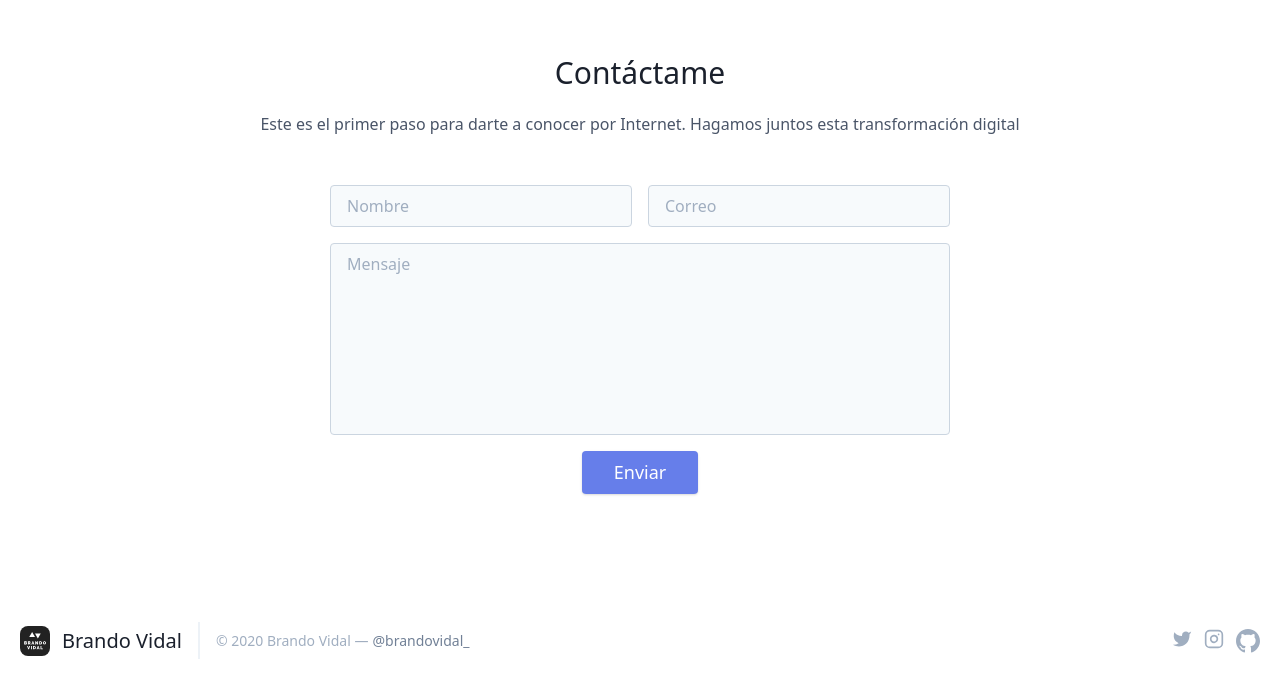
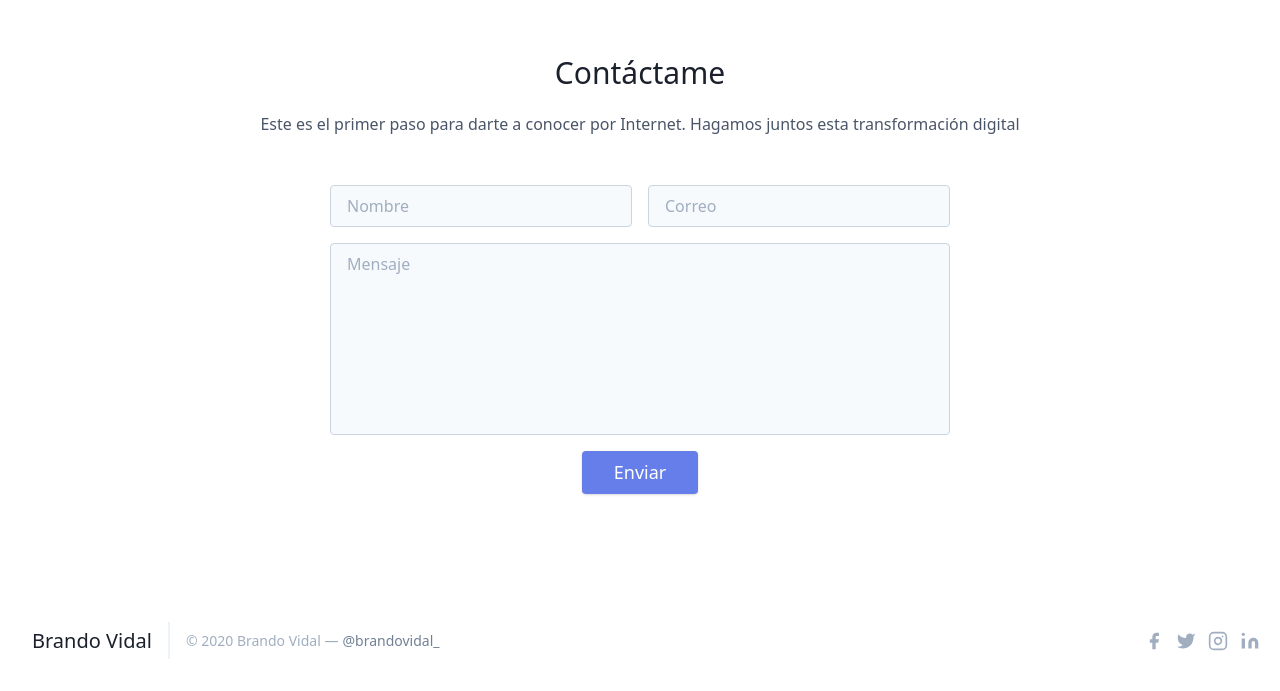
Before and after one commit to brandovidal/brandovidal-portfolio, a Next.js app: page / in a window 1280 px wide. Shown: the part 3572-4263 px from the top of the page. Built offline with nearby package versions, Linux system fonts and the light colour scheme.

Commit message:
Test Google Analythics

```diff
--- a/components/Footer.js
+++ b/components/Footer.js
@@ -8,14 +8,6 @@ const Footer = ({ name }) => (
     <div className="container px-5 py-8 mx-auto flex items-center sm:flex-row flex-col">
       <Link href="/">
         <a className="flex title-font font-medium items-center md:justify-start justify-center text-gray-900">
-        <img
-          loading="lazy"
-          alt="Coding"
-          width="30px"
-          height="30px"
-          className="object-cover object-center rounded-lg"
-          src="/logo/logo.svg"
-        />
           <span className="ml-3 text-xl">{name}</span>
         </a>
       </Link>
@@ -23,19 +15,27 @@ const Footer = ({ name }) => (
         © {year} {name} —
         <a
           href="https://bit.ly/brandovidal-twitter"
-          target="_blank"
           className="text-gray-600 ml-1"
           rel="noopener noreferrer"
+          target="_blank"
         >
           @brandovidal_
         </a>
       </p>
       <span className="inline-flex sm:ml-auto sm:mt-0 mt-4 justify-center sm:justify-start">
-        <a
-          className="ml-3 text-gray-500"
-          href="https://bit.ly/brandovidal-twitter"
-          target="_blank"
-        >
+        <a className="text-gray-500">
+          <svg
+            fill="currentColor"
+            stroke-linecap="round"
+            stroke-linejoin="round"
+            stroke-width="2"
+            className="w-5 h-5"
+            viewBox="0 0 24 24"
+          >
+            <path d="M18 2h-3a5 5 0 00-5 5v3H7v4h3v8h4v-8h3l1-4h-4V7a1 1 0 011-1h3z"></path>
+          </svg>
+        </a>
+        <a className="ml-3 text-gray-500">
           <svg
             fill="currentColor"
             stroke-linecap="round"
@@ -47,11 +47,7 @@ const Footer = ({ name }) => (
             <path d="M23 3a10.9 10.9 0 01-3.14 1.53 4.48 4.48 0 00-7.86 3v1A10.66 10.66 0 013 4s-4 9 5 13a11.64 11.64 0 01-7 2c9 5 20 0 20-11.5a4.5 4.5 0 00-.08-.83A7.72 7.72 0 0023 3z"></path>
           </svg>
         </a>
-        <a
-          className="ml-3 text-gray-500"
-          href="https://bit.ly/brandovidal-instagram"
-          target="_blank"
-        >
+        <a className="ml-3 text-gray-500">
           <svg
             fill="none"
             stroke="currentColor"
@@ -65,19 +61,21 @@ const Footer = ({ name }) => (
             <path d="M16 11.37A4 4 0 1112.63 8 4 4 0 0116 11.37zm1.5-4.87h.01"></path>
           </svg>
         </a>
-        <a
-          className="ml-3 text-gray-500"
-          href="https://bit.ly/brandovidal-github"
-          target="_blank"
-        >
+        <a className="ml-3 text-gray-500">
           <svg
             fill="currentColor"
-            stroke="none"
-            width="24"
-            height="24"
+            stroke="currentColor"
+            stroke-linecap="round"
+            stroke-linejoin="round"
+            stroke-width="0"
+            className="w-5 h-5"
             viewBox="0 0 24 24"
           >
-            <path d="M12 0c-6.626 0-12 5.373-12 12 0 5.302 3.438 9.8 8.207 11.387.599.111.793-.261.793-.577v-2.234c-3.338.726-4.033-1.416-4.033-1.416-.546-1.387-1.333-1.756-1.333-1.756-1.089-.745.083-.729.083-.729 1.205.084 1.839 1.237 1.839 1.237 1.07 1.834 2.807 1.304 3.492.997.107-.775.418-1.305.762-1.604-2.665-.305-5.467-1.334-5.467-5.931 0-1.311.469-2.381 1.236-3.221-.124-.303-.535-1.524.117-3.176 0 0 1.008-.322 3.301 1.23.957-.266 1.983-.399 3.003-.404 1.02.005 2.047.138 3.006.404 2.291-1.552 3.297-1.23 3.297-1.23.653 1.653.242 2.874.118 3.176.77.84 1.235 1.911 1.235 3.221 0 4.609-2.807 5.624-5.479 5.921.43.372.823 1.102.823 2.222v3.293c0 .319.192.694.801.576 4.765-1.589 8.199-6.086 8.199-11.386 0-6.627-5.373-12-12-12z" />
+            <path
+              stroke="none"
+              d="M16 8a6 6 0 016 6v7h-4v-7a2 2 0 00-2-2 2 2 0 00-2 2v7h-4v-7a6 6 0 016-6zM2 9h4v12H2z"
+            ></path>
+            <circle cx="4" cy="4" r="2" stroke="none"></circle>
           </svg>
         </a>
       </span>
--- a/pages/_app.js
+++ b/pages/_app.js
@@ -8,13 +8,17 @@ export default function MyApp({ Component, pageProps }) {
         <meta name="viewport" content="initial-scale=1.0, width=device-width" />
         <title key="title">Brando Vidal</title>
         <meta key="description" name="description" content="Contactame!" />
-        <link rel="apple-touch-icon" sizes="180x180" href="/favicon/apple-touch-icon.png"/>
-        <link rel="icon" type="image/png" sizes="32x32" href="/favicon/favicon-32x32.png"/>
-        <link rel="icon" type="image/png" sizes="16x16" href="/favicon/favicon-16x16.png"/>
-        <link rel="manifest" href="/favicon/site.webmanifest"/>
-        <link rel="mask-icon" href="/favicon/safari-pinned-tab.svg" color="#5bbad5"/>
-        <meta name="msapplication-TileColor" content="#da532c"/>
-        <meta name="theme-color" content="#ffffff"/>
+        <script
+          async
+          src="https://www.googletagmanager.com/gtag/js?id=G-Z7LNPCFK06"
+        ></script>
+        <script
+          dangerouslySetInnerHTML={{
+            __html: `window.dataLayer = window.dataLayer || []; const dataLayer =
+            window.dataLayer || []; function gtag(){dataLayer.push(arguments)}
+            gtag('js', new Date()); gtag('config', 'G-Z7LNPCFK06');`
+          }}
+        ></script>
       </Head>
       <Component {...pageProps} />
     </>
```
